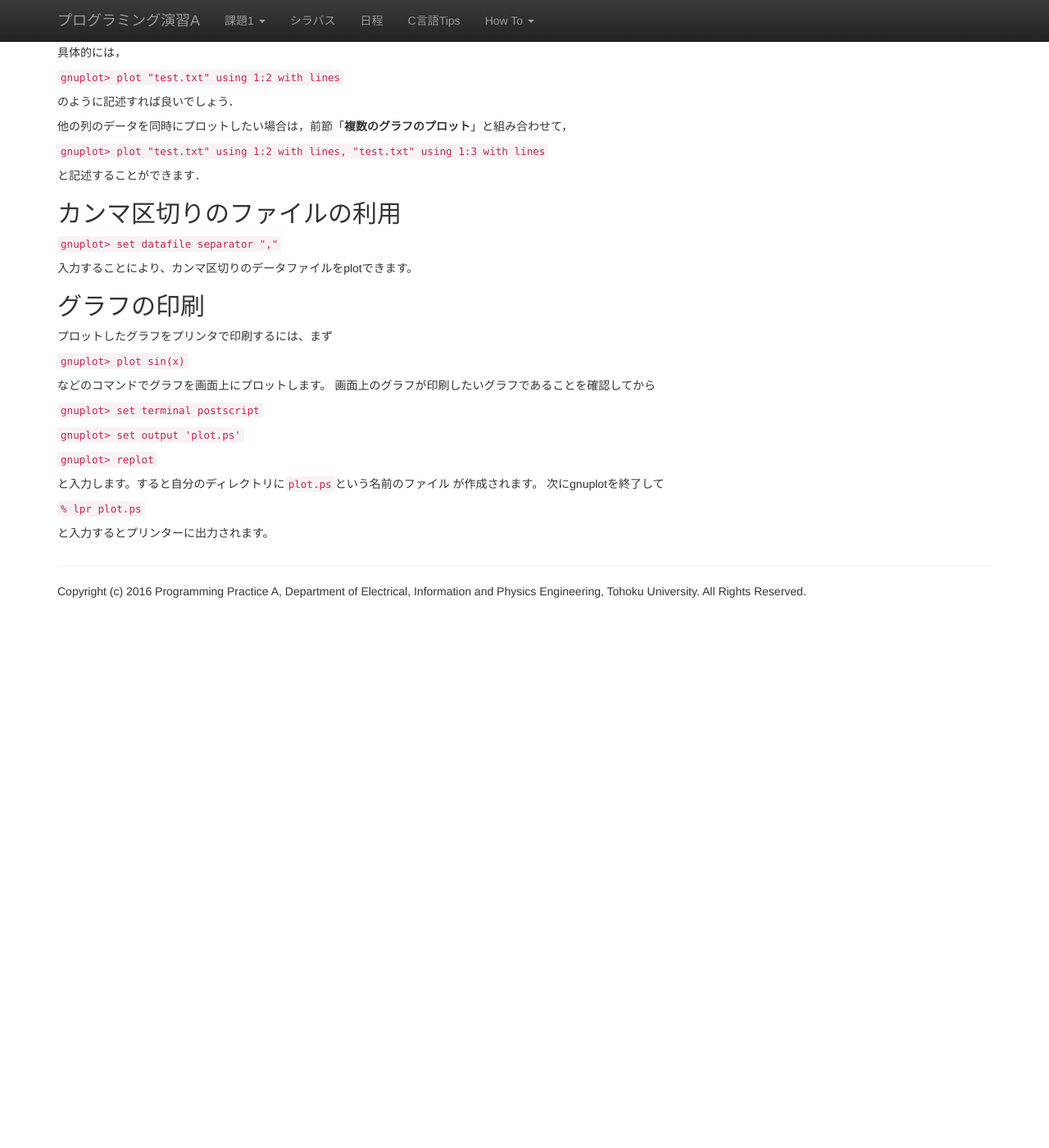
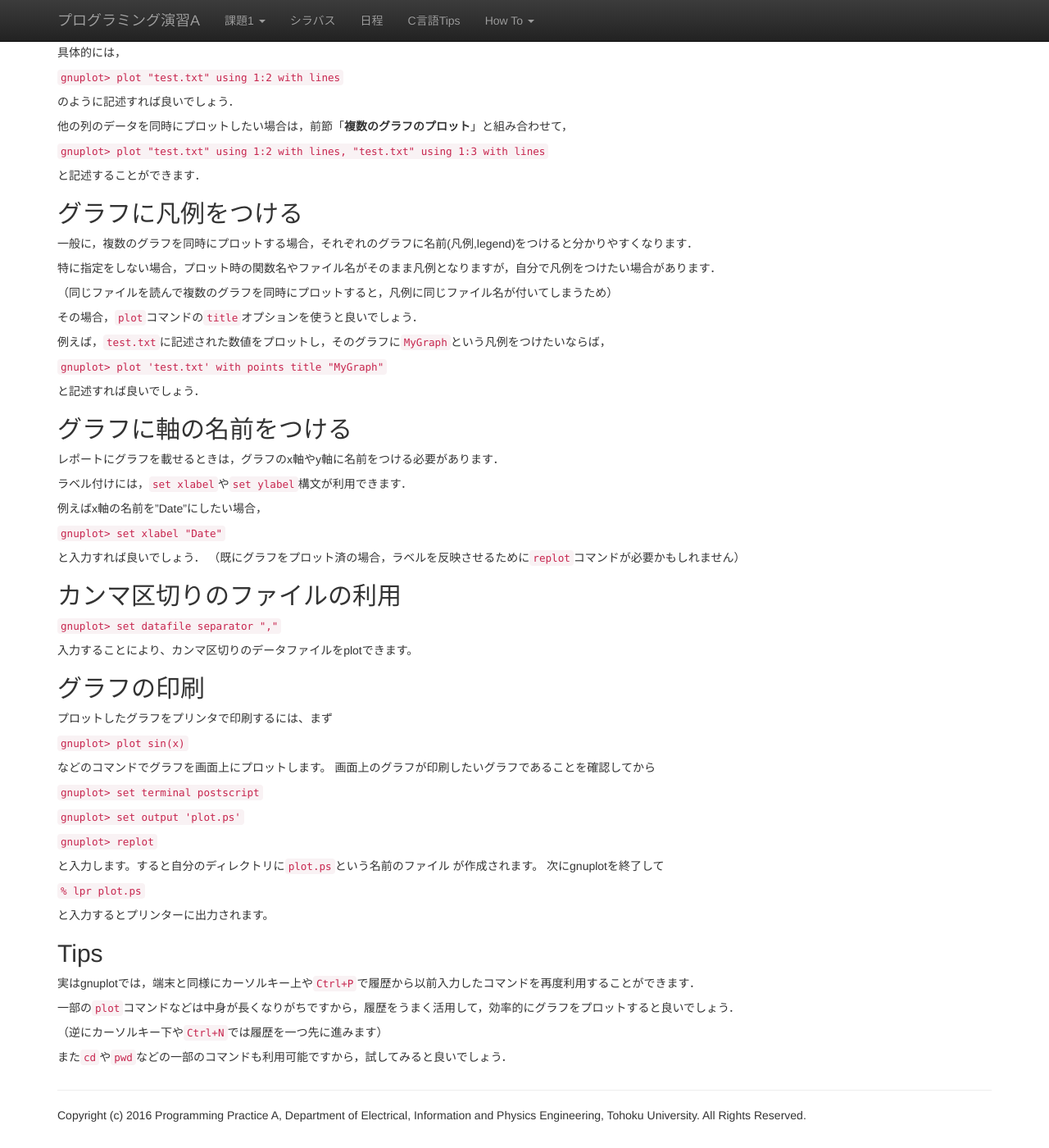
Before and after one commit to ecei-tohoku/ppa-public, a Jekyll site: the page built from tips/gnuplot_howto.md, in a window 1280 px wide and 1400 px high, scrolled down 1700 px. Shown: the whole window at 82% size. Built offline with Jekyll 4.4.1, drawn with Linux system fonts in a browser that asks for light colours; nearby versions of some CDN libraries; formulas are drawn with MathJax 3; before the commit the page ends 2461 px from its top, so only the background shows below that.

Commit message:
#30: add legent/axis name

```diff
--- a/tips/gnuplot_howto.md
+++ b/tips/gnuplot_howto.md
@@ -85,6 +85,7 @@ $y=sin(x)$を点で、$y=cos(x)$を線でプロットするには
 
 などと入力します。
 
+
 ## 複数のデータが入ったファイルのプロット
 
 複数のデータが入ったファイルから，特定の列を指定してプロットしたい場合は，`using`という構文を利用することができます．
@@ -121,6 +122,35 @@ $y=sin(x)$を点で、$y=cos(x)$を線でプロットするには
 
 と記述することができます．
 
+## グラフに凡例をつける
+
+一般に，複数のグラフを同時にプロットする場合，それぞれのグラフに名前(凡例,legend)をつけると分かりやすくなります．
+
+特に指定をしない場合，プロット時の関数名やファイル名がそのまま凡例となりますが，自分で凡例をつけたい場合があります．
+
+（同じファイルを読んで複数のグラフを同時にプロットすると，凡例に同じファイル名が付いてしまうため）
+
+その場合，`plot`コマンドの`title`オプションを使うと良いでしょう．
+
+例えば，`test.txt`に記述された数値をプロットし，そのグラフに`MyGraph`という凡例をつけたいならば，
+
+`gnuplot> plot 'test.txt' with points title "MyGraph"`
+
+と記述すれば良いでしょう．
+
+## グラフに軸の名前をつける
+
+レポートにグラフを載せるときは，グラフのx軸やy軸に名前をつける必要があります．
+
+ラベル付けには，`set xlabel`や`set ylabel`構文が利用できます．
+
+例えばx軸の名前を"Date"にしたい場合，
+
+`gnuplot> set xlabel "Date"`
+
+と入力すれば良いでしょう．
+（既にグラフをプロット済の場合，ラベルを反映させるために`replot`コマンドが必要かもしれません）
+
 ## カンマ区切りのファイルの利用
 
 `gnuplot> set datafile separator ","`
@@ -149,3 +179,13 @@ $y=sin(x)$を点で、$y=cos(x)$を線でプロットするには
 `% lpr plot.ps`
 
 と入力するとプリンターに出力されます。
+
+## Tips
+
+実はgnuplotでは，端末と同様にカーソルキー上や`Ctrl+P`で履歴から以前入力したコマンドを再度利用することができます．
+
+一部の`plot`コマンドなどは中身が長くなりがちですから，履歴をうまく活用して，効率的にグラフをプロットすると良いでしょう．
+
+（逆にカーソルキー下や`Ctrl+N`では履歴を一つ先に進みます）
+
+また`cd`や`pwd`などの一部のコマンドも利用可能ですから，試してみると良いでしょう．
```
